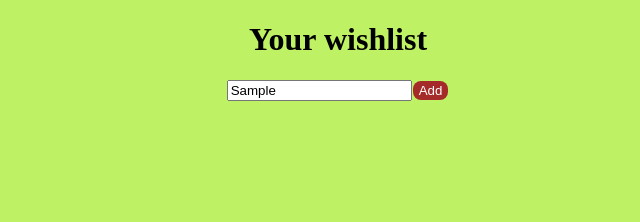
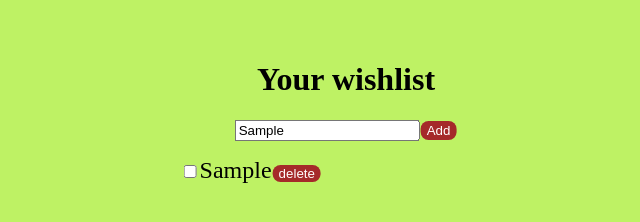
Before and after one commit to ayushipandey01/wishing-list, a plain HTML site: page index.html in a window 1280 px wide. Both pictures are taken after typing "Sample" into the empty fields and a click on the button "Add". Shown: the whole page, without its empty margins (302-942 px from the left). Drawn offline with Linux system fonts and the light colour scheme.

Commit message:
items displayed

```diff
--- a/index.css
+++ b/index.css
@@ -1,5 +1,12 @@
 body {
     background-color: #bef264;
+}
+
+.main {
+    padding: 2rem 0;
+    width: 26vw;
+    margin-left: 50vw;
+    transform: translateX(-50%);
 }
 
 h1 {
@@ -10,6 +17,7 @@ h1 {
 .input {
     display: flex;
     justify-content: center;
+    padding-bottom: 1rem;
 }
 
 .button {
@@ -20,3 +28,26 @@ h1 {
     border-radius: 0.5rem;
     cursor: pointer;
 }
+
+.todo {
+    color: black;
+    font-size: 1.5rem;
+}
+
+.todos-container {
+    height: 70vh;
+    overflow-y: auto;
+}
+
+.t-pointer {
+    cursor: pointer;
+}
+
+.todo-text {
+    word-wrap: break-word;
+}
+
+.checked-todo {
+    text-decoration: line-through;
+    color: black;
+}
--- a/index.html
+++ b/index.html
@@ -8,12 +8,14 @@
     <link href="index.css" rel ="stylesheet" />
 </head>
 <body>
+    <main class="main">
         <h1>Your wishlist</h1>
         <div class="input">
             <input class="input-btn" placeholder="Add your wishlist here...">
             <button class="button">Add</button>
         </div>
         <div class="todos-container"></div>
+    </main>
     <script src="index.js"></script>
 </body>
 </html>
--- a/index.js
+++ b/index.js
@@ -1,6 +1,8 @@
 let todoInput = document.querySelector(".input-btn");
 
 let addTodoButton = document.querySelector(".button");
+
+let showTodos = document.querySelector(".todos-container");
 
 let todo;
 let todoList = [];
@@ -18,5 +20,18 @@ addTodoButton.addEventListener("click" , () => {
     if(todo.length > 0 ){
         todoList.push({id : uuid() , todo : todo , isCompleted : false})
     }
+    renderTodoList(todoList);
+})
+
+showTodos.addEventListener("click" , (e) =>{
+    let key = e.target.dataset.key;
+    // console.log(key);
+    // console.log(e.target);
+    todoList = todoList.map(todo => todo.id === key ? {...todo , isCompleted : !todo.isCompleted} : todo)
+    renderTodoList(todoList);
     console.log(todoList);
 })
+
+function renderTodoList(todoList){
+    showTodos.innerHTML = todoList.map(({id , todo ,isCompleted}) => `<div><input id ="item-${id}" type="checkbox" ${isCompleted ? "checked" : ""} data-key = ${id}><label for ="item-${id}" class ="todo todo-text t-pointer" ${isCompleted ? "checked-todo" : "" } data-key = ${id}>${todo}</label><button class="button">delete</button></div>`)
+}
```
Lines whose indentation alone changed are shown as unchanged.
